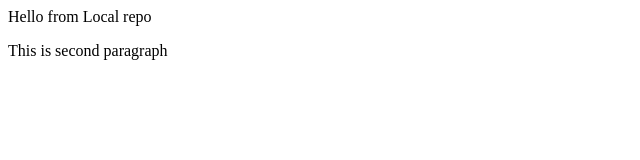
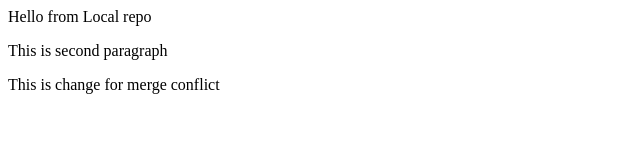
Before and after one commit to SonawaneMehul/localrepo, a plain HTML site: page index.html in a window 1280 px wide. Shown: the whole page, without its empty margins (0-640 px from the left). Drawn offline with Linux system fonts and the light colour scheme.

Commit message:
conflict merge

```diff
--- a/index.html
+++ b/index.html
@@ -1,2 +1,3 @@
 <p>Hello from Local repo</p>
 <p>This is second paragraph</p>
+<p>This is change for merge conflict</p>
```
